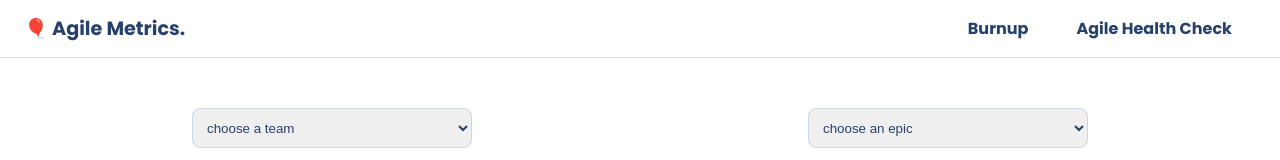
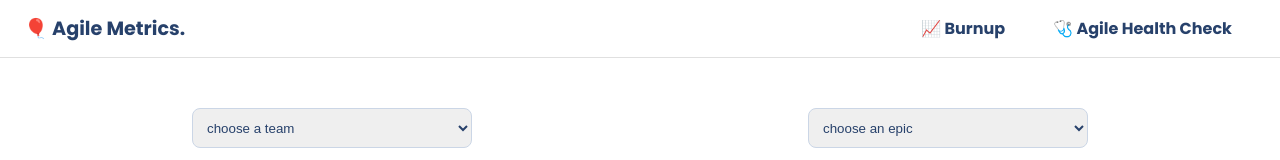
Before and after one commit to guyoome/agile-metrics, a React (Create React App) app: page / in a window 1280 px wide. Shown: the top 160 px of the page. Built offline with nearby package versions, Linux system fonts and the light colour scheme.

Commit message:
Icon to navbar item

```diff
--- a/src/components/Navbar.js
+++ b/src/components/Navbar.js
@@ -8,8 +8,8 @@ function SaveAsPNG(props) {
             <div className='navbar-container'>
                 <div className='logo'>🎈 Agile Metrics.</div>
                 <ul>
-                    <li> <a>Burnup</a> </li>
-                    <li> <a>Agile Health Check</a> </li>
+                    <li> <a>📈 Burnup</a> </li>
+                    <li> <a>🩺 Agile Health Check</a> </li>
                 </ul>
             </div>
         </nav>
```
